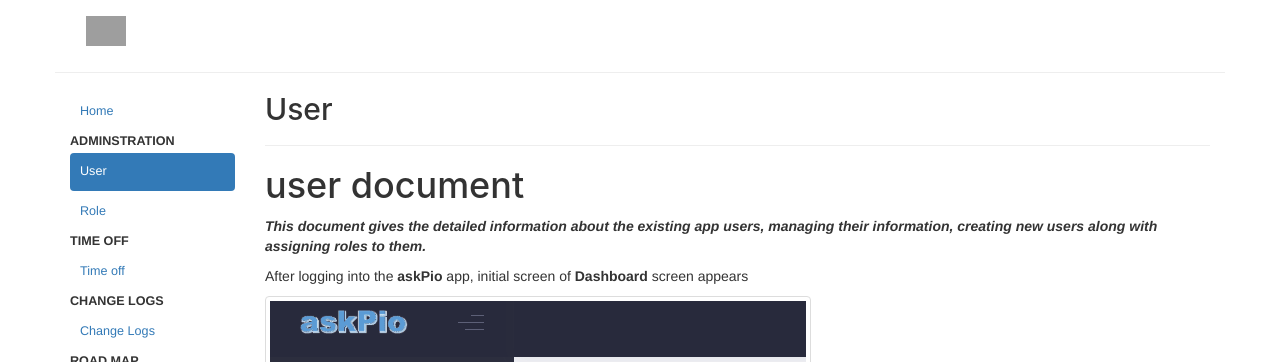
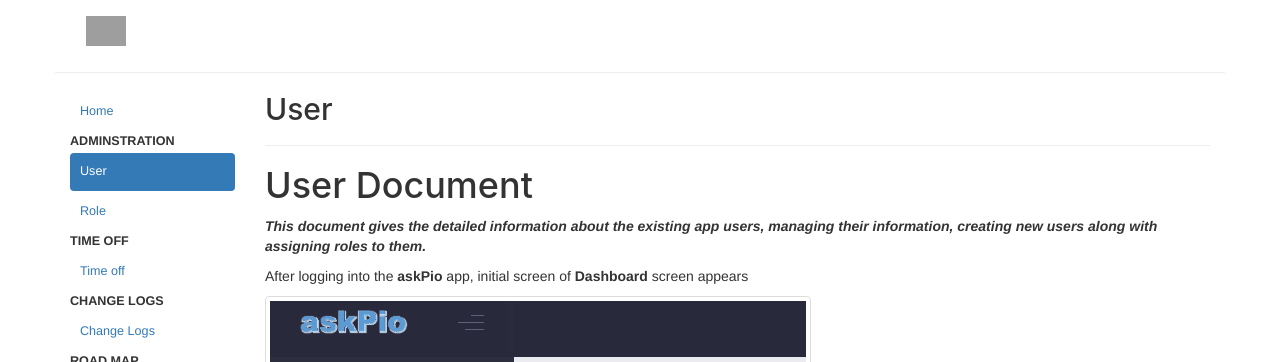
Before and after one commit to Harshgupta71/askPio_Documentation, a Jekyll site: the page built from _posts/2019-01-01-Users.md, in a window 1280 px wide and 900 px high. Shown: the top 362 px of the window. Built offline with Jekyll 4.4.1, drawn with Linux system fonts in a browser that asks for light colours; comment, search, counter and statistics services are not loaded; grey boxes are pictures that could not be loaded.

```diff
--- a/_posts/2019-01-01-Users.md
+++ b/_posts/2019-01-01-Users.md
@@ -4,7 +4,7 @@ title: "User"
 category: admin
 date: 2019-01-01 15:39:29
 ---
-<h1>user document</h1>
+<h1>User Document</h1>
 <p><em><strong>This document gives the detailed information about the existing app users, managing their information, creating new users along with assigning roles to them.</strong></em></p>
 <p>After logging into the <strong>askPio</strong> app, initial screen of <strong>Dashboard</strong> screen appears</p>
 <p><img src="https://help.askpio.com/assets/images/user/user1-min.png" alt="Download angular" class="img-thumbnail" /></p>
```
